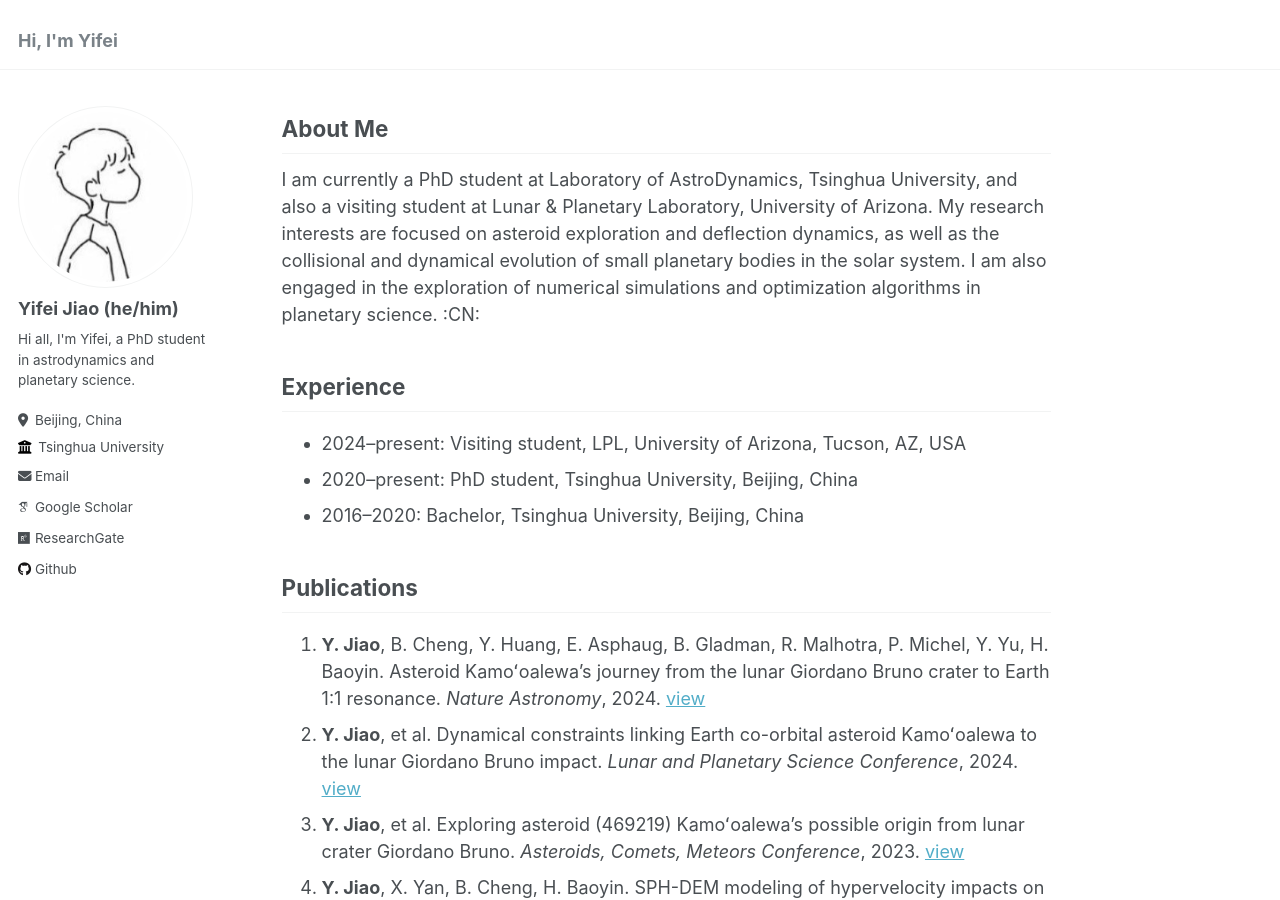
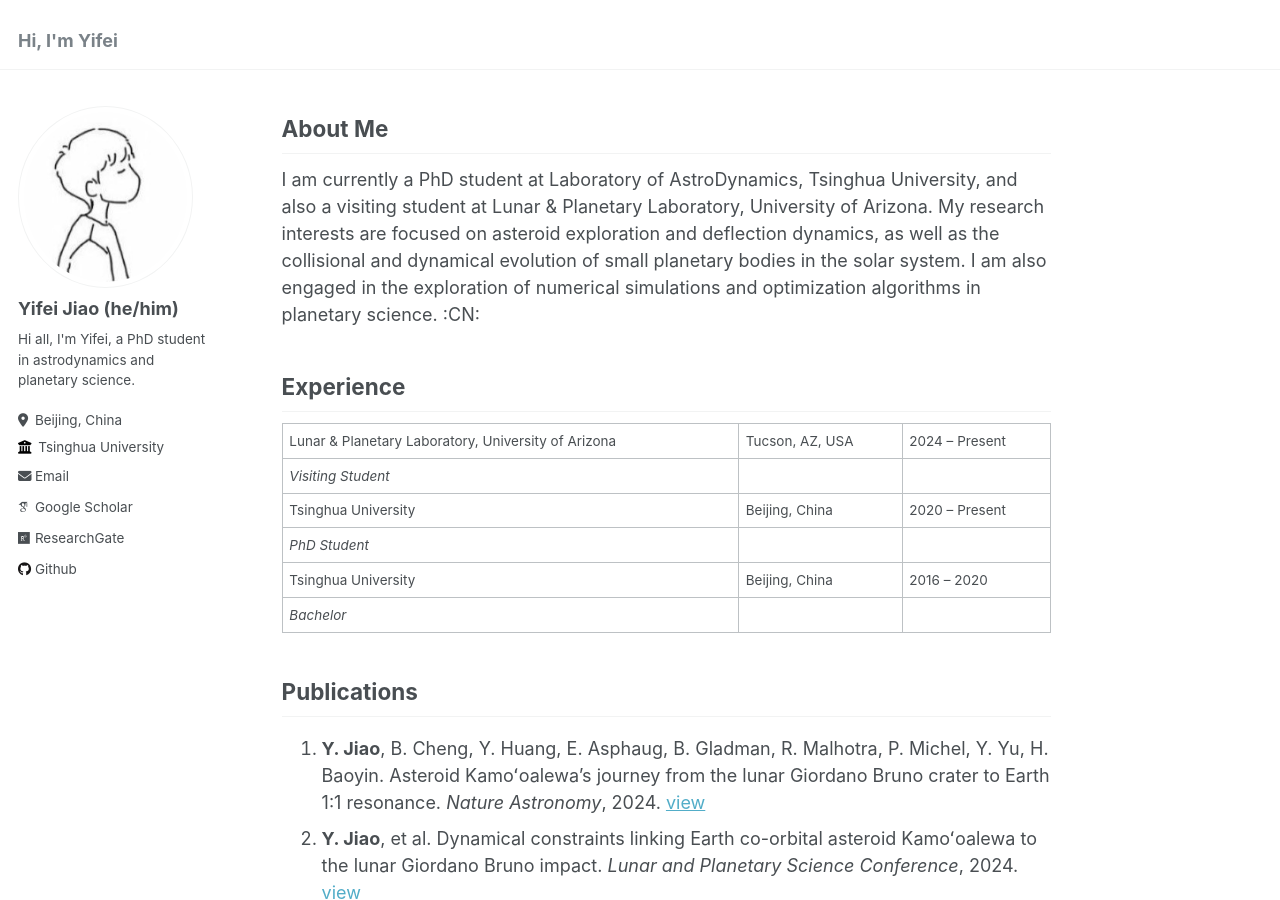
Before and after one commit to jiaoyf-thu/jiaoyf-thu.github.io, a Jekyll site: the page built from _pages/about.md, in a window 1280 px wide and 900 px high. Built offline with Jekyll 4.4.1, drawn with Linux system fonts in a browser that asks for light colours; some web fonts are replaced.

Commit message:
Update about.md

```diff
--- a/_pages/about.md
+++ b/_pages/about.md
@@ -13,9 +13,39 @@ I am currently a PhD student at Laboratory of AstroDynamics, Tsinghua University
 
 ## Experience
 
-+ 2024--present: Visiting student, LPL, University of Arizona, Tucson, AZ, USA
-+ 2020--present: PhD student,      Tsinghua University, Beijing, China
-+ 2016--2020:    Bachelor,         Tsinghua University, Beijing, China
+<table>
+  <tr>
+    <td>Lunar & Planetary Laboratory, University of Arizona</td>
+    <td>Tucson, AZ, USA</td>
+    <td>2024 – Present</td>
+  </tr>
+  <tr>
+    <td><em>Visiting Student</em></td>
+    <td></td>
+    <td></td>
+  </tr>
+  <tr>
+    <td>Tsinghua University</td>
+    <td>Beijing, China</td>
+    <td>2020 – Present</td>
+  </tr>
+  <tr>
+    <td><em>PhD Student</em></td>
+    <td></td>
+    <td></td>
+  </tr>
+  <tr>
+    <td>Tsinghua University</td>
+    <td>Beijing, China</td>
+    <td>2016 – 2020</td>
+  </tr>
+  <tr>
+    <td><em>Bachelor</em></td>
+    <td></td>
+    <td></td>
+  </tr>
+</table>
+
 
 ## Publications
 1. **Y. Jiao**, B. Cheng, Y. Huang, E. Asphaug, B. Gladman, R. Malhotra, P. Michel, Y. Yu, H. Baoyin. Asteroid Kamoʻoalewa's journey from the lunar Giordano Bruno crater to Earth 1:1 resonance. *Nature Astronomy*, 2024. [view](https://www.nature.com/articles/s41550-024-02258-z)
```
